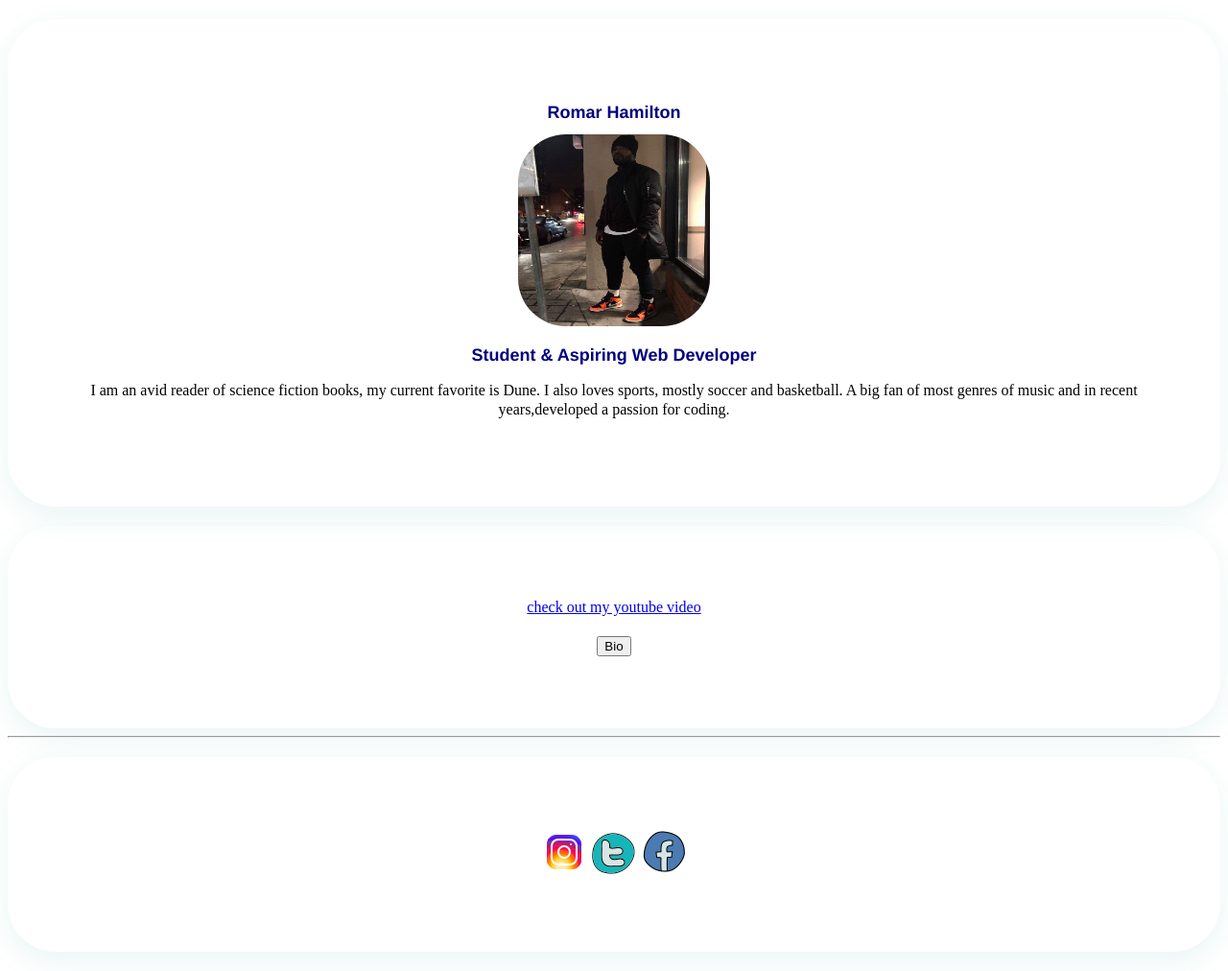
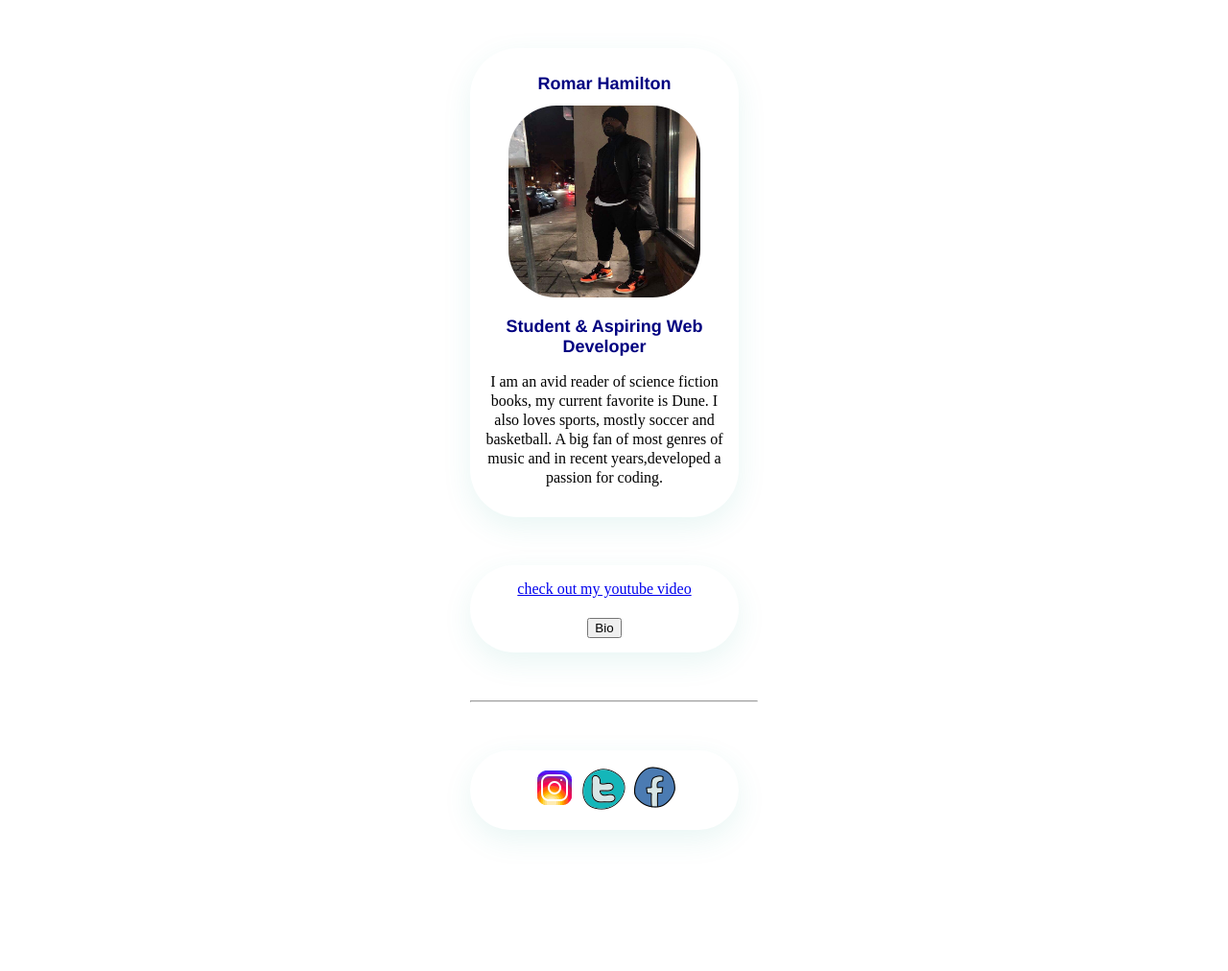
Before and after one commit to Romeo909/profile, a plain HTML site: page index.html in a window 1280 px wide. Shown: the whole page at 96% size. After the commit the page ends 915 px from the top, so only its background shows below. Drawn offline with Linux system fonts and the light colour scheme.

Commit message:
Update style.css

```diff
--- a/style.css
+++ b/style.css
@@ -4,6 +4,8 @@ font-family: 'Times New Roman', Times, serif;
 font-size: medium;
 color:black;
 line-height: 20px;
+max-width:300px;
+margin: auto;
 }
 
 h1, h2 {
@@ -30,32 +32,30 @@ a:hover{
 
 .container{
   background-color: white;
-  padding: 75px;
+  padding: 15px;
   box-shadow: 0px 10px 30px rgba(38, 163, 146, 0.1);
   border-radius: 50px;
-  margin: 20px 0px;
+  margin: 50px 0px;
   text-align: center
 }
 
 .card {
   background: fixed;
-  border: 50px;
   border-radius: 50px;
   box-shadow: rgb(120, 90, 52);
   text-align: center;
-  margin-left: auto;
-  margin-right: auto;
-  padding: 75px;
+  margin: 50px 0px;
+  padding: 15px;
   box-shadow: 0px 10px 30px rgba(38, 163, 146, 0.1);
 }
 
 .footer{
   background-color: rgb(255, 255, 255);
-  padding: 75px;
+  padding: 15px;
   box-shadow: 0px 10px 30px rgba(38, 163, 146, 0.1);
   border-radius: 50px;
-  margin: 20px 0px;
-  text-align: center
+  margin: 50px 0px;
+  text-align: center;
 }
 
 @media (max-width: 960px) {
@@ -63,3 +63,10 @@ a:hover{
     width: 700px;
   }
 }
+
+div{
+  display: block;
+  width: 250px;
+  padding: 50;
+
+}
```
